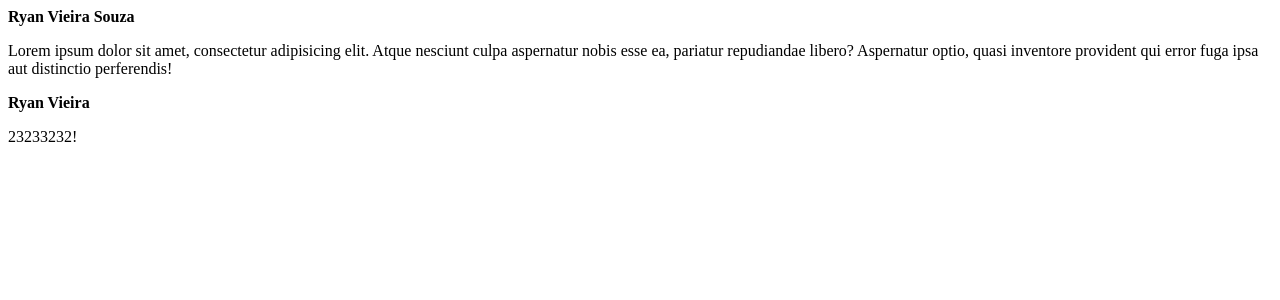
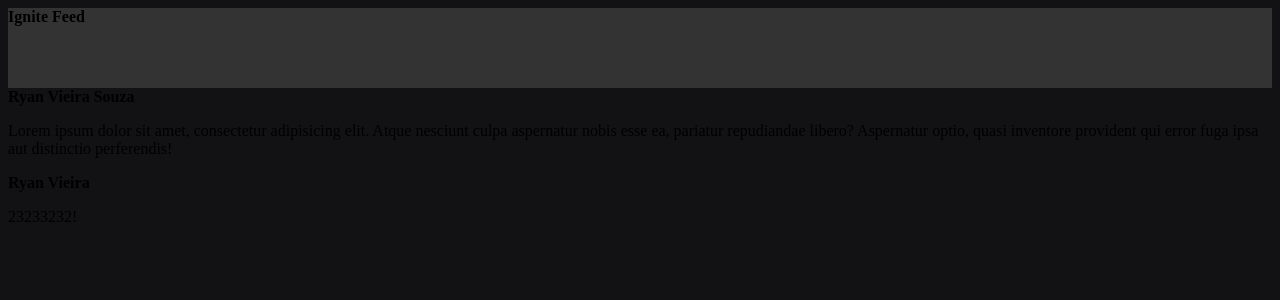
Before and after one commit to RyanV-Souza/rocketseat-ignite-reactjs, a React (Vite) app in the folder 01-fundamentos-reactjs/: page / in a window 1280 px wide. Shown: the top 300 px of the page. Built offline with nearby package versions, Linux system fonts and the light colour scheme.

Commit message:
Estrutura da aplicação - CSS Modules

```diff
--- a/01-fundamentos-reactjs/src/App.jsx
+++ b/01-fundamentos-reactjs/src/App.jsx
@@ -1,8 +1,12 @@
 import { Post } from "./Post";
+import { Header } from "./components/Header";
+
+import "./styles.css";
 
 export function App() {
   return (
     <div>
+      <Header></Header>
       <Post
         author="Ryan Vieira Souza"
         content="Lorem ipsum dolor sit amet, consectetur adipisicing elit. Atque nesciunt
--- /dev/null
+++ b/01-fundamentos-reactjs/src/components/Header.jsx
@@ -0,0 +1,9 @@
+import styles from "./Header.module.css";
+console.log(styles);
+export function Header() {
+  return (
+    <header className={styles.header}>
+      <strong> Ignite Feed</strong>
+    </header>
+  );
+}
--- /dev/null
+++ b/01-fundamentos-reactjs/src/components/Header.module.css
@@ -0,0 +1,4 @@
+.header {
+  background-color: #333;
+  height: 80px;
+}
--- /dev/null
+++ b/01-fundamentos-reactjs/src/styles.css
@@ -0,0 +1,3 @@
+body {
+  background-color: #121214;
+}
```
